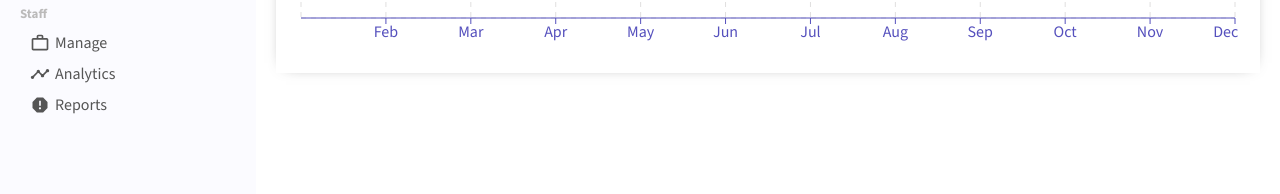
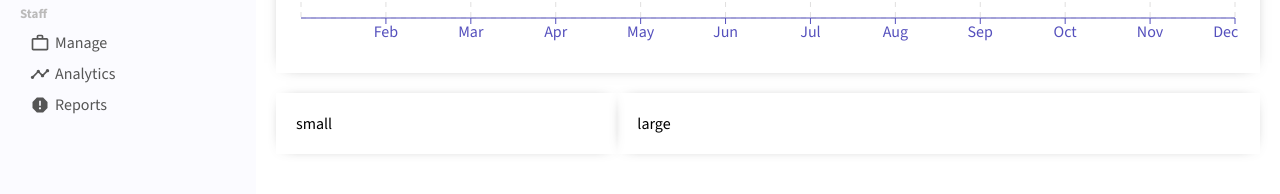
Before and after one commit to sahiralzakaria/React-Admin-Dashboard-UI, a React (Vite) app: page / in a window 1280 px wide. Shown: the part 496-690 px from the top of the page. Built offline with nearby package versions, Linux system fonts and the light colour scheme.

Commit message:
add widgetSm and widgetLg to Home page

```diff
--- /dev/null
+++ b/src/components/widgetLg/WidgetLg.jsx
@@ -0,0 +1,7 @@
+import './widgetLg.css'
+
+export default function WidgetLg() {
+    return (
+        <div className='widgetLg'>large</div>
+    )
+}
--- /dev/null
+++ b/src/components/widgetLg/widgetLg.css
@@ -0,0 +1,6 @@
+.widgetLg {
+    flex: 2;
+    -webkit-box-shadow: 0px 0px 15px -10px rgba(0, 0, 0, 0.75);
+    box-shadow: 0px 0px 15px -10px rgba(0, 0, 0, 0.75);
+    padding: 20px;
+}
--- /dev/null
+++ b/src/components/widgetSm/WidgetSm.jsx
@@ -0,0 +1,7 @@
+import './widgetSm.css'
+
+export default function WidgetSm() {
+    return (
+        <div className='widgetSm'>small</div>
+    )
+}
--- /dev/null
+++ b/src/components/widgetSm/widgetSm.css
@@ -0,0 +1,6 @@
+.widgetSm {
+    flex: 1;
+    -webkit-box-shadow: 0px 0px 15px -10px rgba(0, 0, 0, 0.75);
+    box-shadow: 0px 0px 15px -10px rgba(0, 0, 0, 0.75);
+    padding: 20px;
+}
--- a/src/pages/home/Home.jsx
+++ b/src/pages/home/Home.jsx
@@ -2,11 +2,17 @@
 import { FeaturedInfo } from '../../components/featuredInfo/FeaturedInfo'
 import './home.css'
 import { userData } from '../../dummyData'
+import WidgetSm from '../../components/widgetSm/WidgetSm'
+import WidgetLg from '../../components/widgetLg/WidgetLg'
 export const Home = () => {
     return (
         <div className='home'>
             <FeaturedInfo />
             <Chart data={userData} title="User Analytics" grid dataKey='Active User' />
+            <div className="homeWidgets">
+                <WidgetSm />
+                <WidgetLg />
+            </div>
         </div>
     )
 }
--- a/src/pages/home/home.css
+++ b/src/pages/home/home.css
@@ -1,3 +1,8 @@
 .home {
     flex: 4;
 }
+
+.homeWidgets {
+    display: flex;
+    margin: 20px;
+}
```
